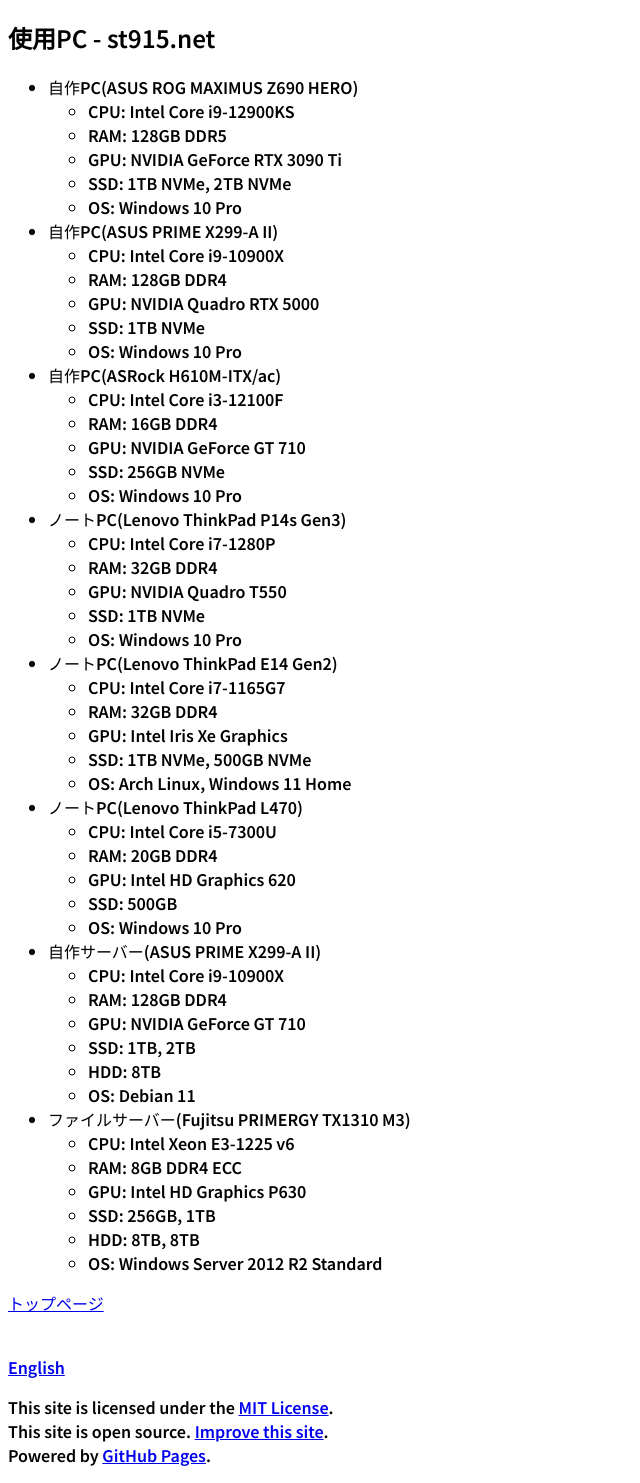
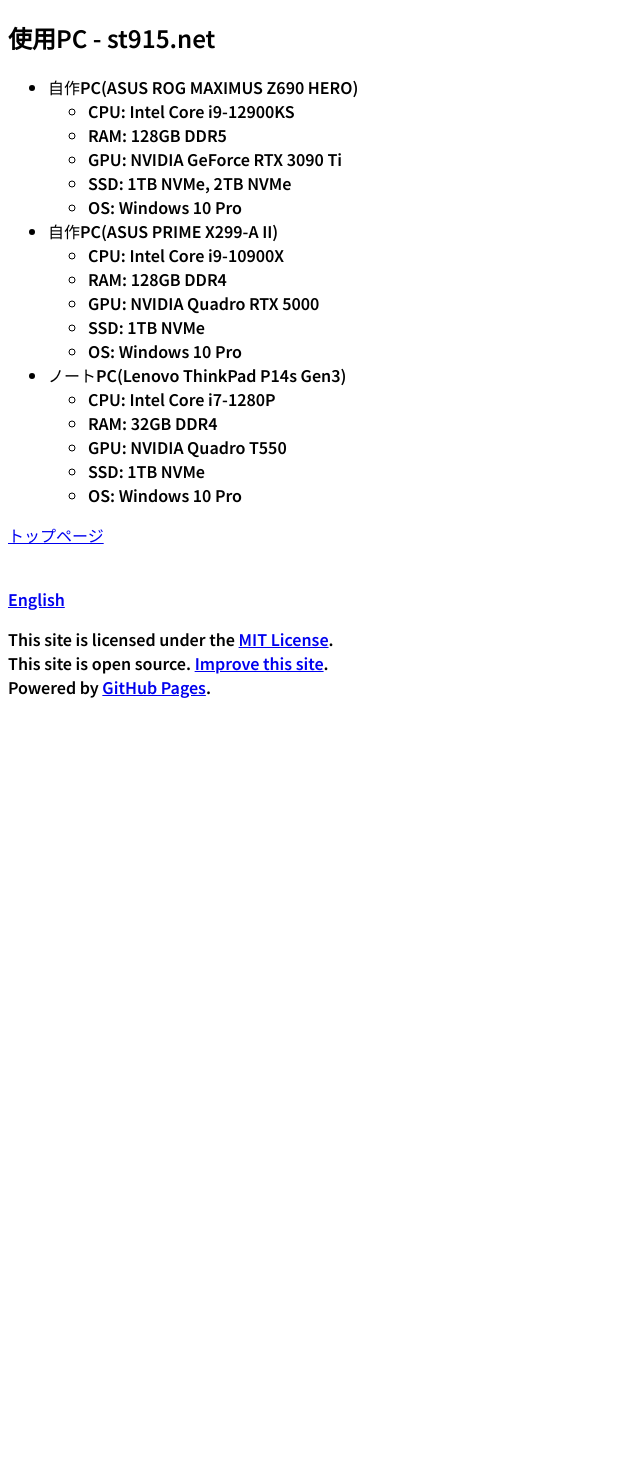
Before and after one commit to t-sasaki915/t-sasaki-net, a Jekyll site: the page built from docs/pcs/index.md, in a window 1280 px wide. Shown: the whole page, without its empty margins (0-640 px from the left). Built offline with Jekyll 4.4.1, drawn with Linux system fonts in a browser that asks for light colours; Markdown is read by kramdown in place of the engine named in the settings; after the commit the page ends 900 px from its top, so only the background shows below that.

Commit message:
Update index.md

```diff
--- a/docs/pcs/index.md
+++ b/docs/pcs/index.md
@@ -19,43 +19,11 @@
   - GPU: NVIDIA Quadro RTX 5000
   - SSD: 1TB NVMe
   - OS: Windows 10 Pro
-- 自作PC(ASRock H610M-ITX/ac)
-  - CPU: Intel Core i3-12100F
-  - RAM: 16GB DDR4
-  - GPU: NVIDIA GeForce GT 710
-  - SSD: 256GB NVMe
-  - OS: Windows 10 Pro
 - ノートPC(Lenovo ThinkPad P14s Gen3)
   - CPU: Intel Core i7-1280P
   - RAM: 32GB DDR4
   - GPU: NVIDIA Quadro T550
   - SSD: 1TB NVMe
   - OS: Windows 10 Pro
-- ノートPC(Lenovo ThinkPad E14 Gen2)
-  - CPU: Intel Core i7-1165G7
-  - RAM: 32GB DDR4
-  - GPU: Intel Iris Xe Graphics
-  - SSD: 1TB NVMe, 500GB NVMe
-  - OS: Arch Linux, Windows 11 Home
-- ノートPC(Lenovo ThinkPad L470)
-  - CPU: Intel Core i5-7300U
-  - RAM: 20GB DDR4
-  - GPU: Intel HD Graphics 620
-  - SSD: 500GB
-  - OS: Windows 10 Pro
-- 自作サーバー(ASUS PRIME X299-A II)
-  - CPU: Intel Core i9-10900X
-  - RAM: 128GB DDR4
-  - GPU: NVIDIA GeForce GT 710
-  - SSD: 1TB, 2TB
-  - HDD: 8TB
-  - OS: Debian 11
-- ファイルサーバー(Fujitsu PRIMERGY TX1310 M3)
-  - CPU: Intel Xeon E3-1225 v6
-  - RAM: 8GB DDR4 ECC
-  - GPU: Intel HD Graphics P630
-  - SSD: 256GB, 1TB
-  - HDD: 8TB, 8TB
-  - OS: Windows Server 2012 R2 Standard
 
 [トップページ](/)
```
